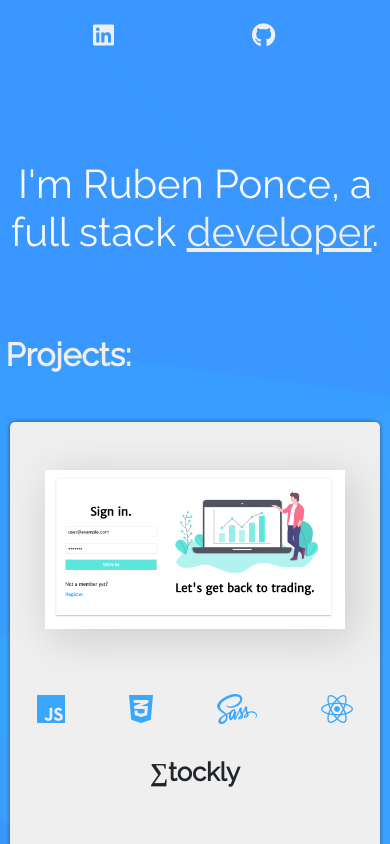
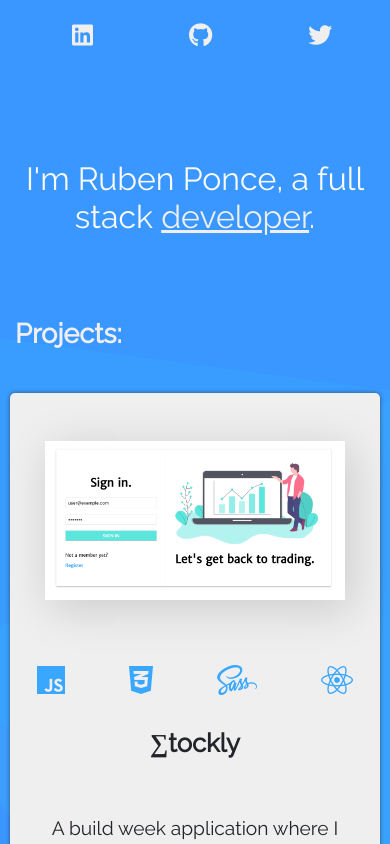
Before and after one commit to RubenPonce/react-portfolio, a React (Create React App) app: page / in a window 390 px wide. Shown: the top 844 px of the page. Built offline with nearby package versions, Linux system fonts and the light colour scheme; a web font is replaced by a local one.

Commit message:
removed unneccessary margins and extra large font sizes for mobile

```diff
--- a/src/App.css
+++ b/src/App.css
@@ -91,6 +91,7 @@ html {
 .introduction h1 {
   color: rgba(250, 250, 250, 0.995);
   font-size: 2.5rem;
+
 }
 .introduction a {
   color: #efefef;
@@ -237,6 +238,14 @@ nav a:hover {
 }
 
 @media (max-width: 1061px) {
+  .introduction h1{
+    padding: 0 .5em;
+    font-size: 2rem;
+  }
+  .project-intro h2{
+    padding: 0 .5em;
+    font-size: 1.7rem;
+  }
   .project-card:nth-child(odd) {
     flex-direction: column;
     justify-content: center;
@@ -290,6 +299,15 @@ nav a:hover {
   }
   .social-links i {
     margin: 0 2em;
+
+  }
+  .contact-form h2 {
+    font-size: 1.7rem;
+    margin-right: 70%;
+  }
+  .social-links a {
+        margin: 0 ;
+ padding: 0;
   }
   .project-header {
     margin: 1em auto;
```
